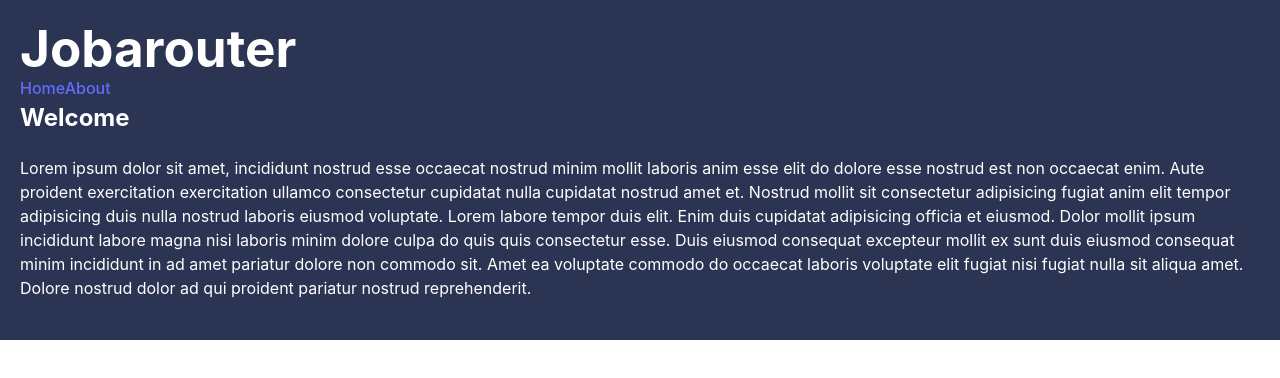
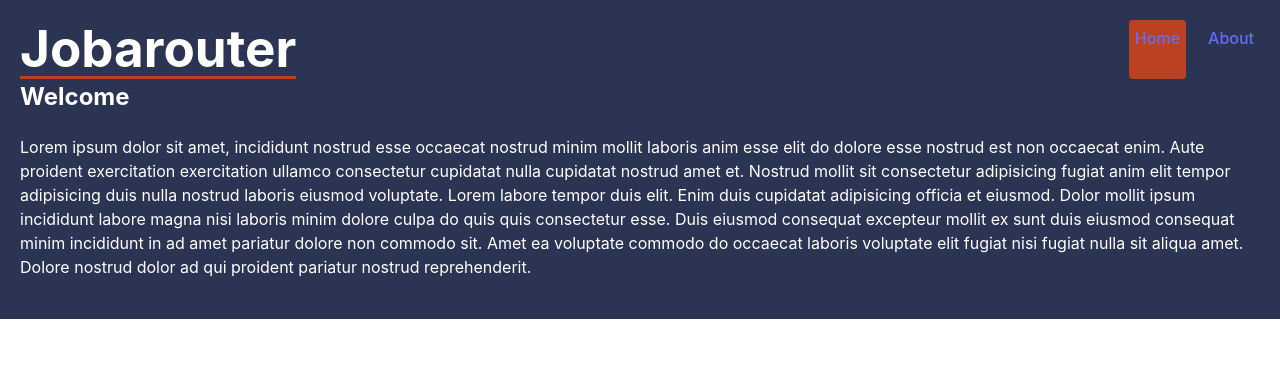
Before and after one commit to Mig-uel/react-router-demo, a React (Vite) app: page / in a window 1280 px wide. Shown: the top 378 px of the page. Built offline with nearby package versions, Linux system fonts and the light colour scheme.

Commit message:
Add navbar styling

```diff
--- a/src/App.css
+++ b/src/App.css
@@ -14,3 +14,27 @@
 p {
   margin: 20px 0;
 }
+
+/* navbar */
+header nav {
+  display: flex;
+  gap: 16px;
+  justify-content: end;
+  min-width: 1200px;
+  margin: 0 auto;
+}
+
+header nav h1 {
+  margin-right: auto;
+  border-bottom: 3px solid var(--primary);
+}
+
+header nav a {
+  text-decoration: none;
+  padding: 6px;
+  border-radius: 4px;
+}
+
+header nav a.active {
+  background: var(--primary);
+}
```
